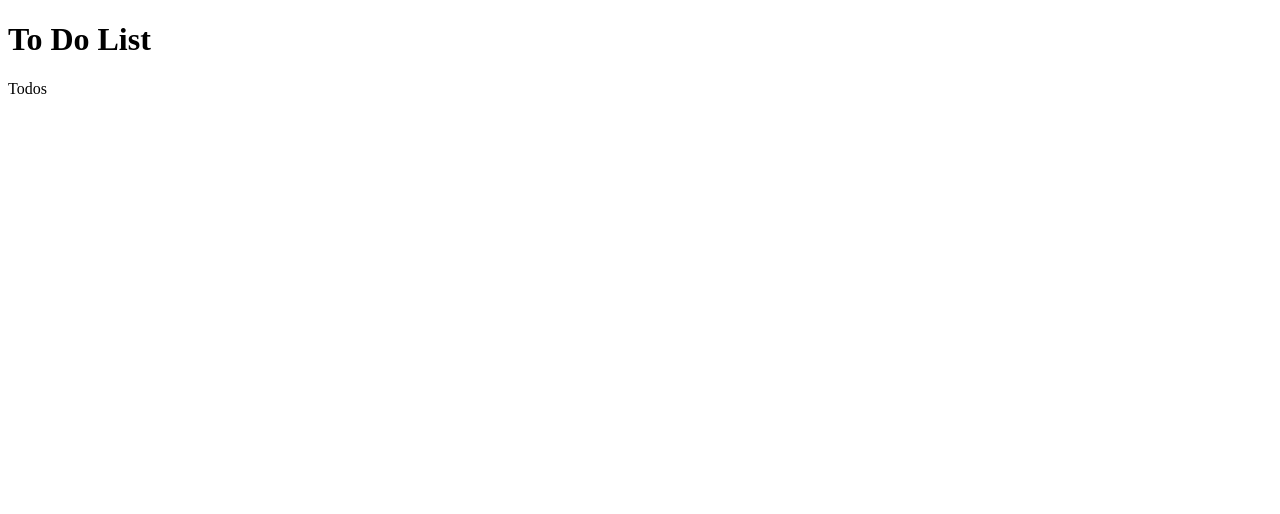
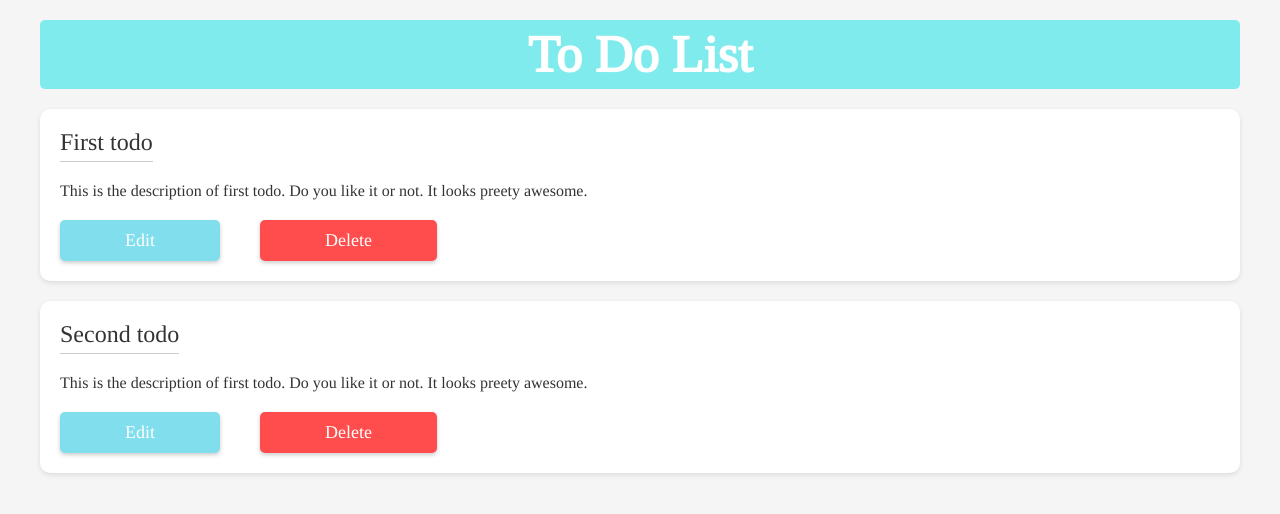
Before and after one commit to web-developer-areeb/To-Do-List-React-, a React (Create React App) app: page / in a window 1280 px wide. Shown: the top 514 px of the page. Built offline with nearby package versions, Linux system fonts and the light colour scheme.

Commit message:
UI is designed for To do item and header.

```diff
--- a/public/index.html
+++ b/public/index.html
@@ -15,6 +15,12 @@
       user's mobile device or desktop. See https://developers.google.com/web/fundamentals/web-app-manifest/
     -->
     <link rel="manifest" href="%PUBLIC_URL%/manifest.json" />
+
+
+    <link rel="preconnect" href="https://fonts.googleapis.com">
+    <link rel="preconnect" href="https://fonts.gstatic.com" crossorigin>
+    <link href="https://fonts.googleapis.com/css2?family=Lato:wght@100;300;400;700&family=Open+Sans:wght@300;400;500;600;700&family=Poppins:wght@100;200;300;400;500;700&family=Roboto:wght@300;400;500;700&family=Tinos&display=swap" rel="stylesheet">
+
     <!--
       Notice the use of %PUBLIC_URL% in the tags above.
       It will be replaced with the URL of the `public` folder during the build.
@@ -25,6 +31,26 @@
       Learn how to configure a non-root public URL by running `npm run build`.
     -->
     <title>React App</title>
+
+    <style >
+      html {
+        font-size: 62.5%; /* 1 rem =10px  */
+      }
+
+      * {
+        margin: 0;
+        padding: 0;
+        box-sizing: border-box;
+        font-family: 'Lato', sans-serif;
+        font-family: 'Open Sans', sans-serif;
+        font-family: 'Poppins', sans-serif;
+        font-family: 'Roboto', sans-serif;
+        font-family: 'Tinos', serif;
+      }
+      body {
+        background-color: #f5f5f5;
+      }
+    </style>
   </head>
   <body>
     <noscript>You need to enable JavaScript to run this app.</noscript>
--- a/src/components/App.jsx
+++ b/src/components/App.jsx
@@ -1,13 +1,31 @@
 import React from 'react';
+import '../css/App.css';
 
 import Todos from './todos';
 
 class App extends React.Component {
+    state = {
+        todos: [
+            {
+                id: 1,
+                title: 'First todo',
+                description: 'This is the description of first todo. Do you like it or not. It looks preety awesome.'
+            },
+            {
+                id: 2,
+                title: 'Second todo',
+                description: 'This is the description of first todo. Do you like it or not. It looks preety awesome.'
+            }
+        ]
+    }
+
     render() {
         return (
-            <div>
-                <h1 >To Do List</h1>
-                <Todos />
+            <div className='container'>
+                <div className="header">
+                    <h1 >To Do List</h1>
+                </div>
+                <Todos todoItems={this.state.todos} />
             </div>
         );
     };
--- a/src/components/todos.jsx
+++ b/src/components/todos.jsx
@@ -1,14 +1,34 @@
 import React from "react";
+import '../css/Todos.css';
 
 class Todos extends React.Component {
+
+    renderList(todos) {
+        return todos.map(todo => {
+            return (
+                <div key={todo.id} className="todo__container" >
+                    <div className="todo__title">
+                        {todo.title}
+                    </div>
+                    <div className="todo__description">
+                        {todo.description}
+                    </div>
+                    <div className="todo__action">
+                        <button className="btn btn-edit">Edit</button>
+                        <button className="btn btn-delete">Delete</button>
+                    </div>
+                </div>
+            );
+        })
+    }
+
     render() {
         return (
             <div>
-                Todos
+                {this.renderList(this.props.todoItems)}
             </div>
         );
-
-    };
-};
+    }
+}
 
 export default Todos;
--- /dev/null
+++ b/src/css/App.css
@@ -0,0 +1,18 @@
+.container {
+    max-width: 120rem;
+    margin: 0 auto;
+}
+
+
+.header {
+    font-size: 2.6rem;
+    font-weight: 300;
+    color: #fff;
+    margin-top: 2rem;
+    padding: .5rem;
+    border-radius: 5px;
+    display: flex;
+    justify-content: center;
+    align-items: center;
+    background-color: #80ebed;
+}
--- /dev/null
+++ b/src/css/Todos.css
@@ -0,0 +1,44 @@
+.todo__container {
+    margin-top: 2rem;
+    padding: 2rem 2rem;
+    background-color: #fff;
+    color: #333;
+    border-radius: 1rem;
+    box-shadow: 0 2px 5px rgba(0, 0, 0, .1);
+}
+
+.todo__title {
+    font-size: 2.4rem;
+    font-weight: 400;
+    margin-bottom: 2rem;
+    padding-bottom: .5rem;
+    border-bottom: 1px solid #ccc;
+    display: inline-block;
+}
+
+.todo__description {
+    font-size: 1.6rem;
+    margin-bottom: 2rem;
+}
+
+.btn {
+    font-size: 1.8rem;
+    padding: 1rem 6.5rem;
+    border: none;
+    border-radius: .5rem;
+    box-shadow: 0 2px 4px rgba(0, 0, 0, .2);
+}
+
+.btn:not(:last-of-type) {
+    margin-right: 4rem;
+}
+
+.btn-edit {
+    background-color: #80deed;
+    color: #fff;
+}
+
+.btn-delete {
+    background-color: #ff4d4d;
+    color: #fff;
+}
```
